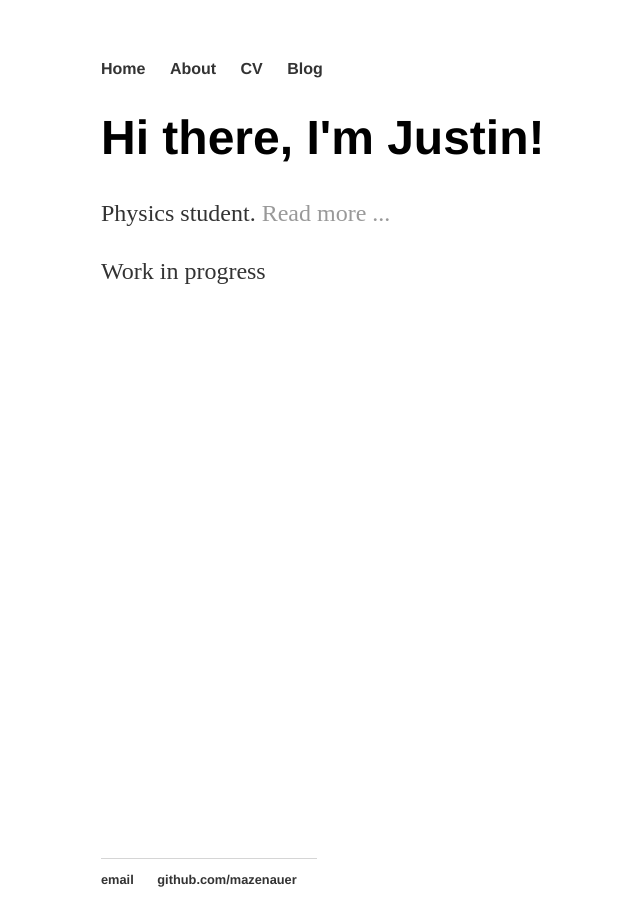
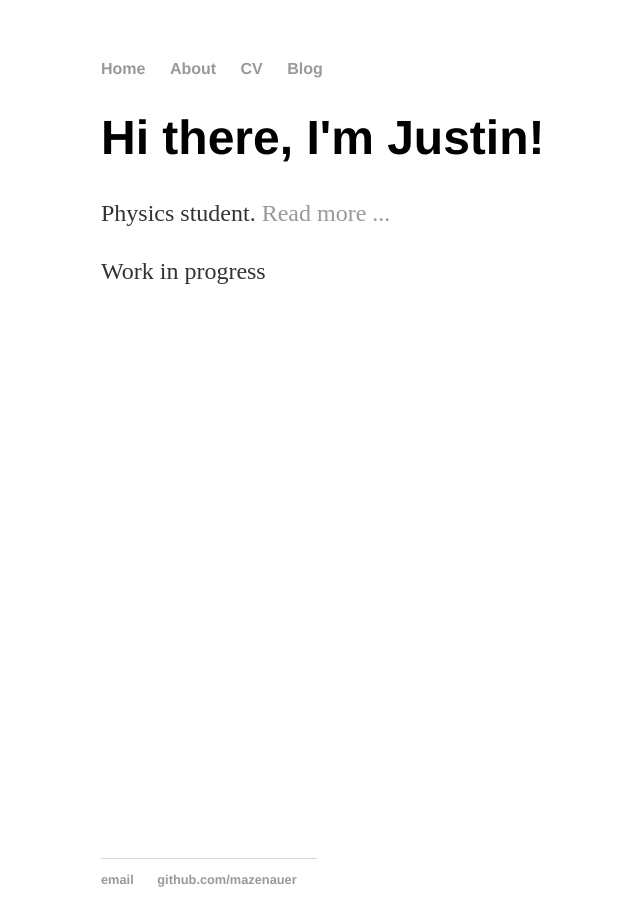
Before and after one commit to mazenauer/mazenauer.github.io, a Jekyll site: the page built from index.html, in a window 1280 px wide. Shown: the whole page, without its empty margins (91-731 px from the left). Built offline with Jekyll 4.4.1, drawn with Linux system fonts in a browser that asks for light colours.

Commit message:
Update main.css

```diff
--- a/css/main.css
+++ b/css/main.css
@@ -15,14 +15,9 @@ nav ul li, footer ul li {
     margin-right: 20px;
 }
 
-p a {
+a {
     text-decoration: none;
     color: #999;
-}
-
-a {
-    text-decoration: none;
-    color: #333;
 }
 
 a:hover {
```
